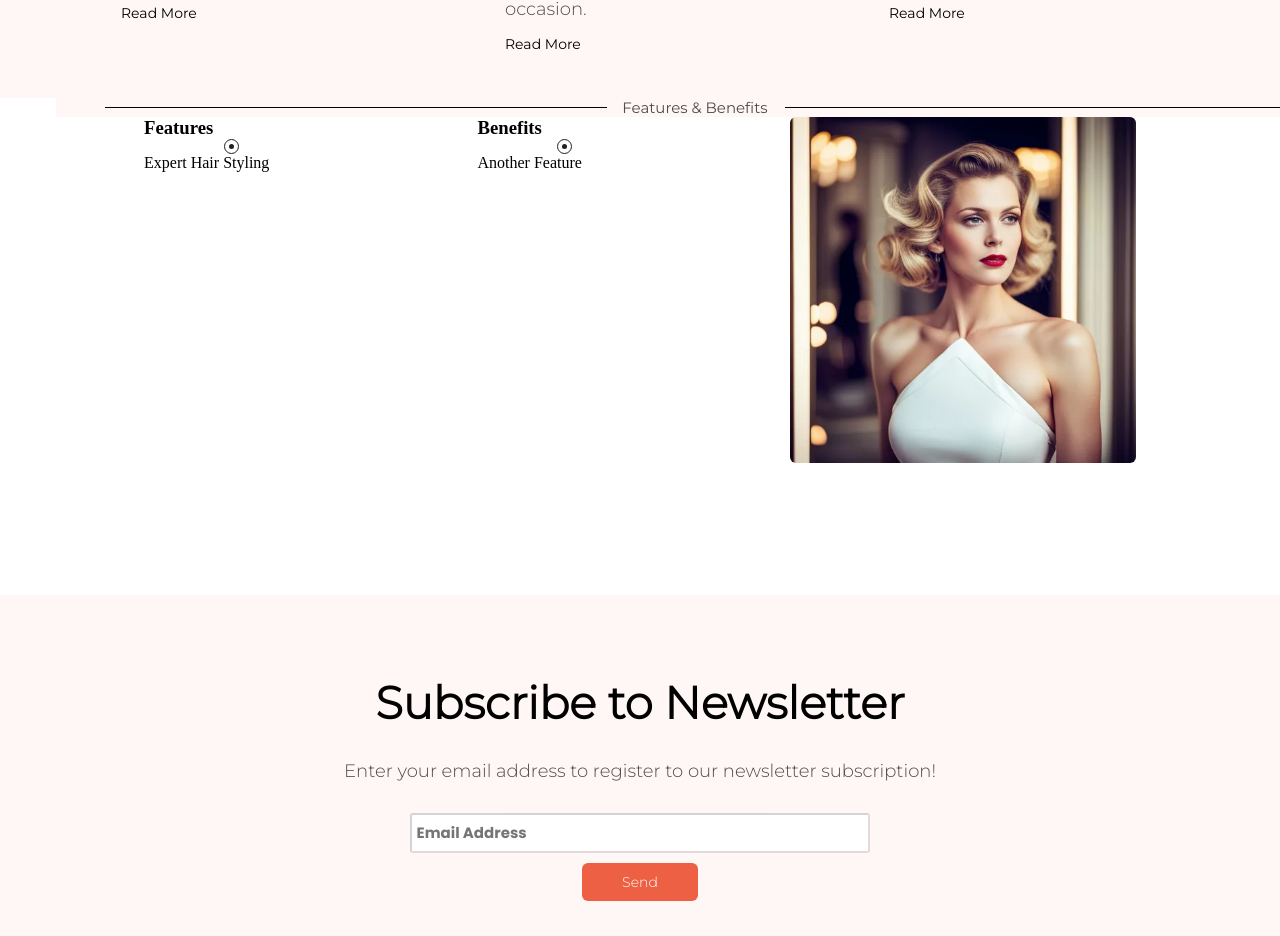
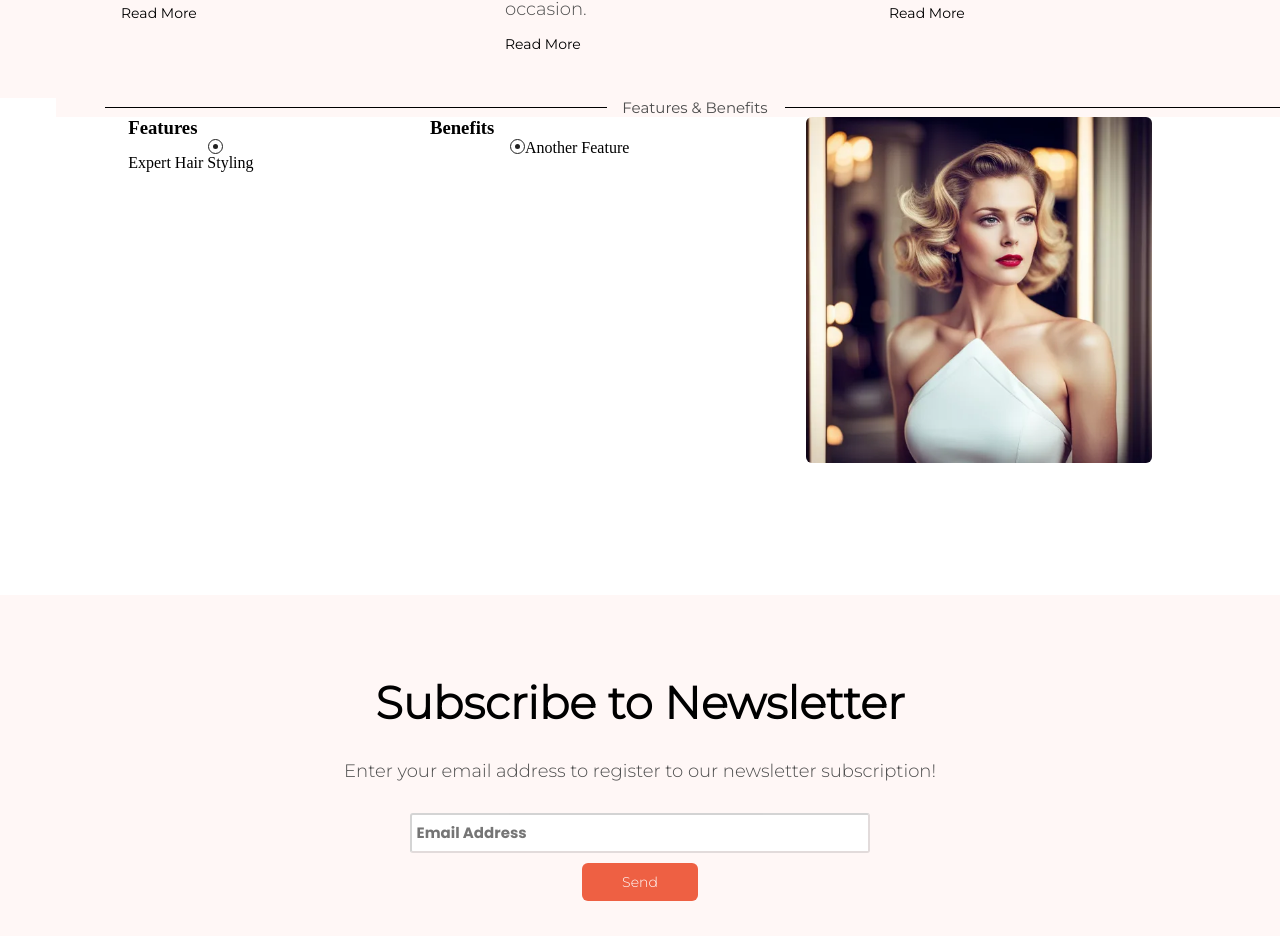
Before and after one commit to nadiahosisy/Beauty-Salon, a React (Vite) app: page /Home in a window 1280 px wide. Shown: the part 2212-3148 px from the top of the page. Built offline with nearby package versions, Linux system fonts and the light colour scheme.

Commit message:
added another div with className

```diff
--- a/src/components/home-page-component/FeaturesAndBenefits.jsx
+++ b/src/components/home-page-component/FeaturesAndBenefits.jsx
@@ -23,10 +23,12 @@ const FeaturesAndBenefits = () => {
         {/* Second Section */}
         <div className="section">
           <h3 className="header">Benefits</h3>
-          <div className="circle">
-            <div className="dot"></div>
+          <div className="circle-dot-text-div">
+            <div className="circle">
+              <div className="dot"></div>
+            </div>
+            <span className="text">Another Feature</span>
           </div>
-          <span className="text">Another Feature</span>
         </div>
 
         {/* Third Section with Image */}
--- a/src/style/home-beneifts.css
+++ b/src/style/home-beneifts.css
@@ -97,3 +97,7 @@
   width: 346px;
   height: 346px;
 }
+.circle-dot-text-div {
+  display: flex;
+  flex-direction: row;
+}
```
